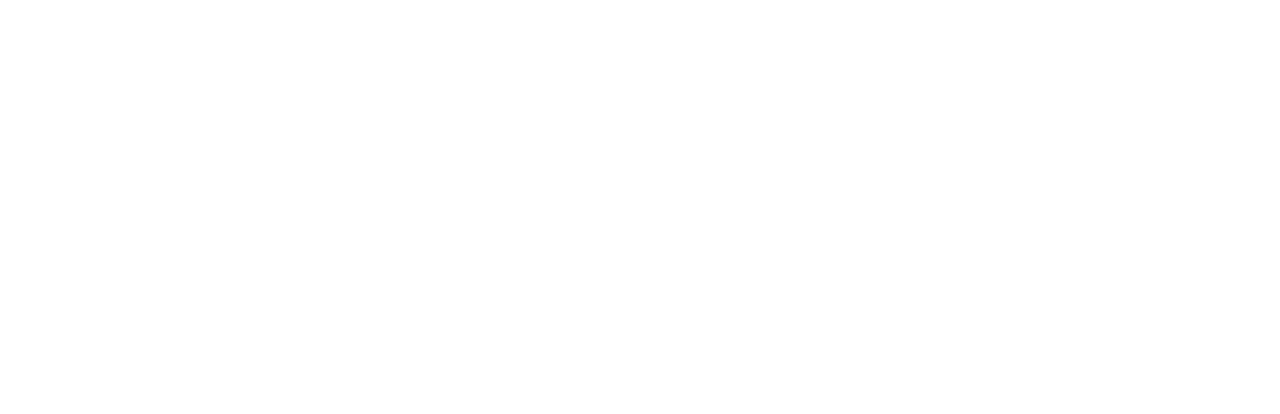
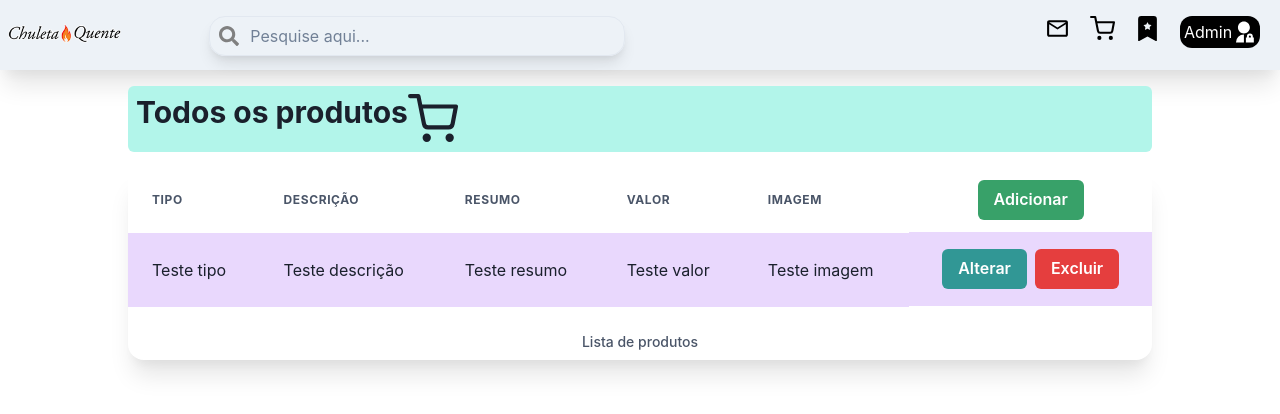
Before and after one commit to xFabriicioJS/chuleta-quentev2, a React (Create React App) app in the folder frontend/: page /admin/produtos in a window 1280 px wide. Before the commit this address had no page. Shown: the top 414 px of the page. Built offline with nearby package versions, Linux system fonts and the light colour scheme.

Commit message:
tela lista produtos

```diff
--- a/frontend/src/App.js
+++ b/frontend/src/App.js
@@ -1,6 +1,7 @@
 import { Box } from "@chakra-ui/react";
 import { Routes, Route, Link } from "react-router-dom";
 import Admin from "./components/pages/Admin";
+import AdminProdutos from "./components/pages/AdminProdutos";
 import Homepage from "./components/pages/Homepage";
 import Login from "./components/pages/Login";
 import background from './images/background.jpg'
@@ -13,10 +14,11 @@
           <Route path="/" element={<Homepage/>} />
           <Route path="/login" element={<Login/>} />
           <Route path="/admin" element={<Admin/>} />
+          <Route path="/admin/produtos" element={<AdminProdutos />} />
           {/*          <Route path="/destaques" element={<Destaques/>} />
           <Route path="/buscaProduto" element={<BuscaProduto/>} />
           <Route path="/admin" element={<Admin/>} />
-          <Route path="/admin/produtos" element={<AdminProdutos/>} />
+
           <Route path="/admin/usuarios" element={<AdminUsuarios/>} />
           <Route path="/admin/tipos" element={<AdminTipos/>} /> */}
         </Routes>
--- /dev/null
+++ b/frontend/src/components/pages/AdminProdutos.jsx
@@ -0,0 +1,87 @@
+import React from 'react'
+import {
+    Box,
+    Table,
+    Thead,
+    Tbody,
+    Tfoot,
+    Tr,
+    Th,
+    Td,
+    TableCaption,
+    TableContainer,
+    Heading,
+    Button,
+  } from '@chakra-ui/react'
+import { FiShoppingCart } from 'react-icons/fi'
+import Header from '../reutilizable/Header'
+
+function AdminProdutos() {
+  return (
+    <>
+        <Header/>
+        <Heading
+        display="flex"
+        width="80%"
+        m="0 auto"
+        bgColor="teal.100"
+        p="2"
+        rounded="md"
+        my="4"
+        fontSize="30"
+        >
+            Todos os produtos
+            <FiShoppingCart fontSize="50px"/>
+        </Heading>
+        <TableContainer
+            width="80%"
+            rounded="2xl"
+            boxShadow="xl"
+            m="0 auto"
+        >
+            <Table variant="striped" colorScheme="purple">
+                <TableCaption>Lista de produtos</TableCaption>
+                    <Thead>
+                        <Tr>
+                            <Th>
+                                Tipo
+                            </Th>
+                            <Th>
+                                Descrição
+                            </Th>
+                            <Th>
+                                Resumo
+                            </Th>
+                            <Th>
+                                Valor
+                            </Th>
+                            <Th>
+                                Imagem
+                            </Th>
+                            <Th display="flex" justifyContent="center">
+                                <Button colorScheme="green">
+                                    Adicionar
+                                </Button>
+                            </Th>
+                        </Tr>
+                    </Thead>
+                    <Tbody>
+                        <Tr>
+                            <Td>Teste tipo</Td>
+                            <Td>Teste descrição</Td>
+                            <Td>Teste resumo</Td>
+                            <Td>Teste valor</Td>
+                            <Td>Teste imagem</Td>
+                            <Td display="flex" justifyContent="center" gap="2">
+                                <Button colorScheme="teal">Alterar</Button>
+                                <Button colorScheme="red">Excluir</Button>
+                            </Td>
+                        </Tr>
+                    </Tbody>
+            </Table>
+        </TableContainer>
+    </>
+  )
+}
+
+export default AdminProdutos
--- a/frontend/src/components/reutilizable/Header.jsx
+++ b/frontend/src/components/reutilizable/Header.jsx
@@ -17,6 +17,7 @@
             <Box mt={4} p={2}>
                 <Image
                 src={logo}
+                fontSize={'4xl'}
                 />
             </Box>
 
```
